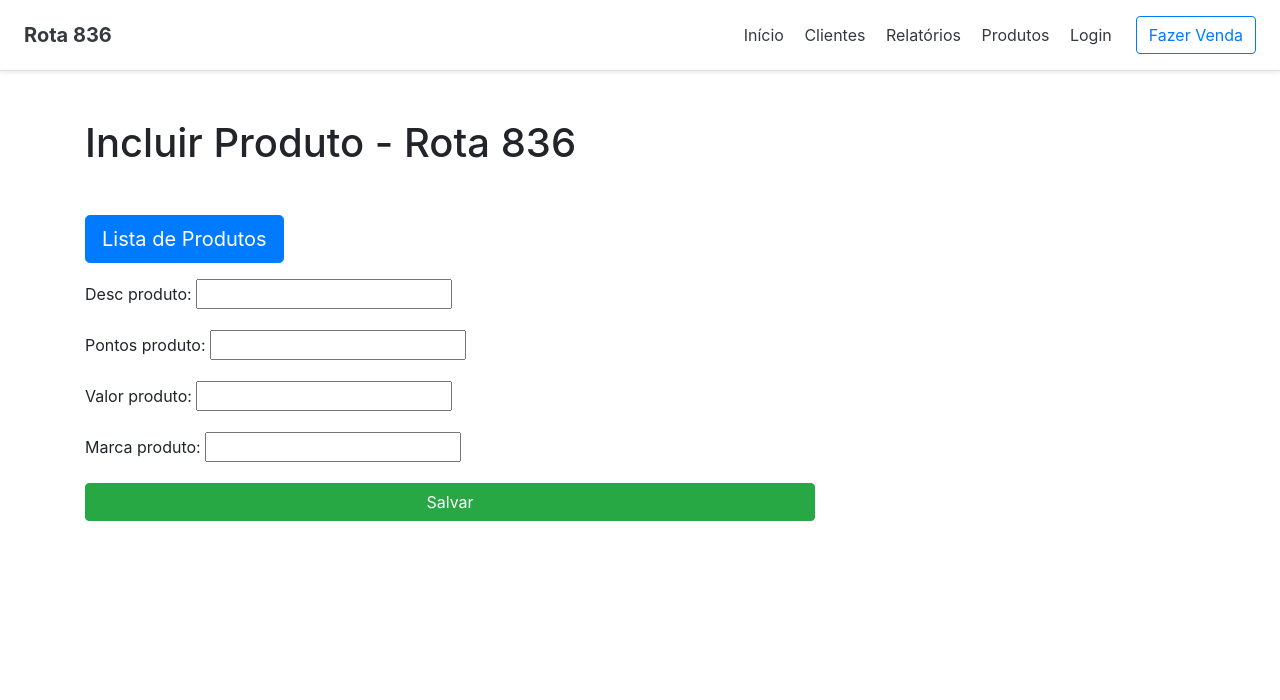
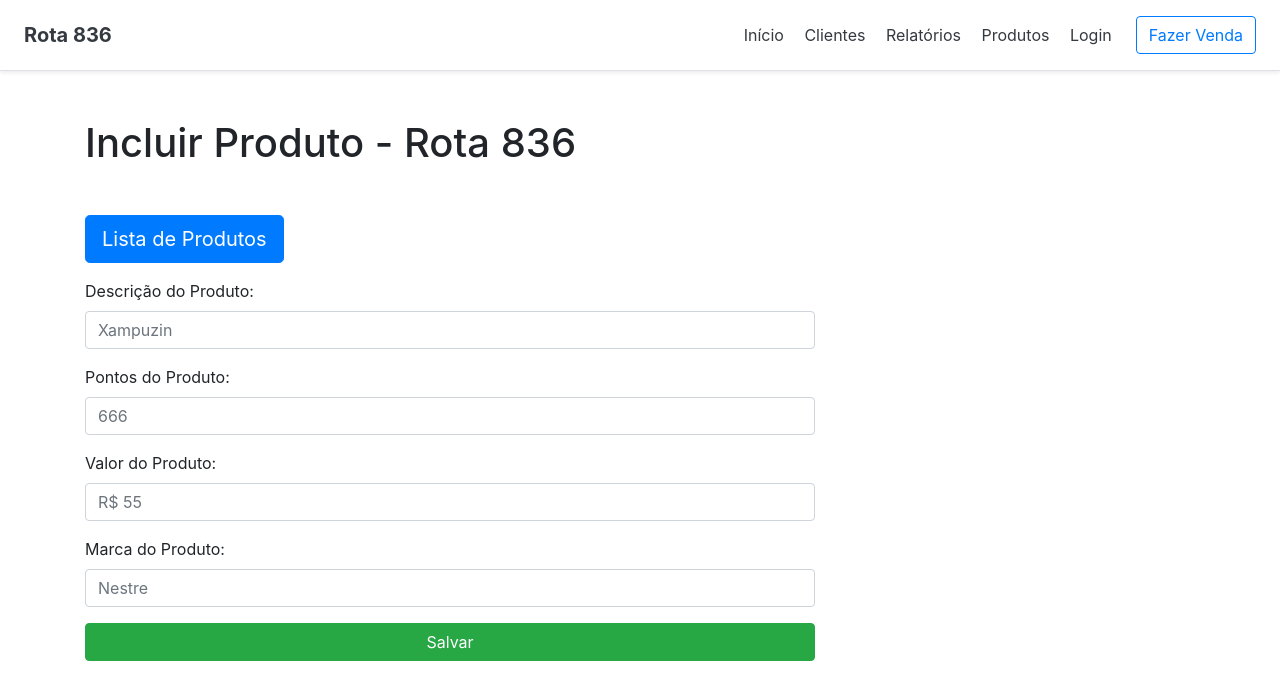
Before and after one commit to joobond/projeto_salao, a Django app: page /salao/produto/incluir/ in a window 1280 px wide. Shown: the top 700 px of the page. Run offline with Django 3.2, Linux system fonts and the light colour scheme; some libraries are stand-ins or nearby versions.

Commit message:
Forms arrumados

```diff
--- a/projeto/salao/forms.py
+++ b/projeto/salao/forms.py
@@ -2,23 +2,41 @@ from django import forms
 from salao.models import Cliente, Venda, Reserva, Servico, Produto
 
 class ClienteForm(forms.ModelForm):
+    def __init__(self, *args, **kwargs):
+        super(ClienteForm, self).__init__(*args, **kwargs)
+        self.fields['nome_cliente'].widget.attrs = {'class': 'form-group form-control', 'type':'text', 'placeholder':'Joãzinho'}
+        self.fields['telefone_cliente'].widget.attrs = {'class': 'form-group form-control', 'type':'phone', 'placeholder':'(##) # ####-####'}
+        self.fields['instagram_cliente'].widget.attrs = {'class': 'form-group form-control', 'type':'text', 'placeholder':'@usuario'}
+        self.fields['bairro_cliente'].widget.attrs = {'class': 'form-group form-control', 'type':'address', 'placeholder':'Centro'}
+
+
     class Meta:
         model= Cliente
-        nome_cliente = forms.CharField(label='Nome do Cliente', max_length=255, widget=forms.TextInput(
-            attrs={'class': 'form-control', 'placeholder': 'Joaquim Osório'}))
-        telefone_cliente = forms.CharField(label='Telefone do Cliente', max_length=255, widget=forms.TextInput(
-            attrs={'class': 'form-control', 'placeholder': '(##) # #### - ####', 'type':'phone'}))
-        instagram_cliente = forms.CharField(label='Instagram do Cliente', max_length=255, widget=forms.TextInput(
-            attrs={'class': 'form-control', 'placeholder': '@joazinho123'}))
-        bairro_cliente = forms.CharField(label='Bairro do Cliente', max_length=255, widget=forms.TextInput(
-            attrs={'class': 'form-control', 'placeholder': 'Industrial'}))
-        fields = '__all__'
-            # fields = ('nome_cliente', 'telefone_cliente', 'instagram_cliente', 'bairro_cliente',)
+        fields = ['nome_cliente', 'telefone_cliente', 'instagram_cliente', 'bairro_cliente']
+        labels = {
+            'nome_cliente':'Nome do Cliente',
+            'telefone_cliente':'Telefone do Cliente',
+            'instagram_cliente':'Instagram do Cliete',
+            'bairro_cliente':'Bairro do Cliente',
+        }
 
 class ProdutoForm(forms.ModelForm):
+    def __init__(self, *args, **kwargs):
+        super(ProdutoForm, self).__init__(*args, **kwargs)
+        self.fields['desc_produto'].widget.attrs = {'class': 'form-group form-control', 'type':'text', 'placeholder':'Xampuzin'}
+        self.fields['pontos_produto'].widget.attrs = {'class': 'form-group form-control', 'type':'number', 'placeholder':'666'}
+        self.fields['valor_produto'].widget.attrs = {'class': 'form-group form-control', 'type':'number', 'placeholder':'R$ 55'}
+        self.fields['marca_produto'].widget.attrs = {'class': 'form-group form-control', 'type':'text', 'placeholder':'Nestre'}
+
     class Meta:
         model = Produto
         fields = ('desc_produto', 'pontos_produto', 'valor_produto', 'marca_produto',)
+        labels = {
+            'desc_produto':'Descrição do Produto',
+            'pontos_produto': 'Pontos do Produto',
+            'valor_produto':'Valor do Produto',
+            'marca_produto':'Marca do Produto',
+        }
 
 class ServicoForm(forms.ModelForm):
     class Meta:
--- a/projeto/salao/static/js/estilizacao.js
+++ /dev/null
@@ -1,13 +0,0 @@
-// Campos para estilizar do formulário de incluir cliente
-
-document.querySelector("#id_nome_cliente").className="form-control";
-document.querySelector("#id_telefone_cliente").className="form-control";
-document.querySelector("#id_instagram_cliente").className="form-control";
-document.querySelector("#id_bairro_cliente").className="form-control";
-
-// Campos para estilizar do formulário de incluir produto
-
-document.querySelector("#id_desc_produto").className="form-control";
-document.querySelector("#id_pontos_produto").className="form-control";
-document.querySelector("#id_marca_produto").className="form-control";
-document.querySelector("#id_valor_produto").className="form-control";
--- a/projeto/salao/templates/salao/base.html
+++ b/projeto/salao/templates/salao/base.html
@@ -34,6 +34,5 @@
     <script src="https://cdnjs.cloudflare.com/ajax/libs/popper.js/1.14.7/umd/popper.min.js" integrity="sha384-UO2eT0CpHqdSJQ6hJty5KVphtPhzWj9WO1clHTMGa3JDZwrnQq4sF86dIHNDz0W1" crossorigin="anonymous"></script>
     <script src="https://stackpath.bootstrapcdn.com/bootstrap/4.3.1/js/bootstrap.min.js" integrity="sha384-JjSmVgyd0p3pXB1rRibZUAYoIIy6OrQ6VrjIEaFf/nJGzIxFDsf4x0xIM+B07jRM" crossorigin="anonymous"></script>
     <script src="{% static 'js/funcoes.js' %}"></script>
-    <script src="{% static 'js/estilizacao.js' %}"></script>
   </body>
 </html>
--- a/projeto/salao/templates/salao/cliente/listar.html
+++ b/projeto/salao/templates/salao/cliente/listar.html
@@ -1,4 +1,5 @@
 {% extends '../base.html' %}
+{% load staticfiles %}
 {% block titulo_pagina %}
     Lista Clientes
 {% endblock titulo_pagina %}
@@ -7,7 +8,7 @@
 {% endblock h1_pagina %}
 {% block content %}
     {% if error_message %}<p><strong>{{ error_message }}</strong></p>{% endif %}
-    <a href="{% url 'salao:incluir_cliente' %}"><button class="btn btn-success btn-lg mb-3">Novo Cliente</button></a>
+    <a href="{% url 'salao:incluir_cliente' %}"><button class="btn btn-success btn-lg mb-3"><img src="{% static 'img/cliente.svg' %}" height="30px" width="30px"> Novo Cliente</button></a>
         <table class="table table-striped">
             <thead>
                 <tr>
--- a/projeto/salao/templates/salao/produto/incluir.html
+++ b/projeto/salao/templates/salao/produto/incluir.html
@@ -1,4 +1,5 @@
 {% extends '../base.html' %}
+{% load staticfiles %}
 {% block h1_pagina %}
     Incluir Produto - Rota 836
 {% endblock h1_pagina %}
--- a/projeto/salao/templates/salao/produto/listar.html
+++ b/projeto/salao/templates/salao/produto/listar.html
@@ -8,7 +8,7 @@
 {% endblock h1_pagina %}
 {% block content %}
     {% if error_message %}<p><strong>{{ error_message }}</strong></p>{% endif %}
-    <a href="{% url 'salao:incluir_produto' %}"><button class="btn btn-success btn-lg mb-3"><img href="{% static 'img/produto.svg' %}" width="15px" height="15px"> Novo Produto</button></a>
+    <a href="{% url 'salao:incluir_produto' %}"><button class="btn btn-success btn-lg mb-3"><img src="{% static 'img/produto.svg' %}" width="30px" height="30px"> Novo Produto</button></a>
         <table class="table table-striped">
             <thead>
                 <tr>
--- a/projeto/salao/views.py
+++ b/projeto/salao/views.py
@@ -11,29 +11,64 @@ from salao.models import Cliente, Servico, Produto
 class Index(TemplateView):
   template_name = "salao/index.html"
 
-class DetailViewCliente(generic.DetailView):
-    model = Cliente
-    template_name = 'salao/cliente/detalhes.html'
-
-class DetailViewServico(generic.DetailView):
-    model = Servico
-    template_name = 'salao/servico/detalhes.html'
-
+# Produto
 class DetailViewProduto(generic.DetailView):
     model = Produto
     template_name = 'salao/produto/detalhes.html'
-
-class ListarClientes(ListView):
-    template_name = 'salao/cliente/listar.html'
-    model = Cliente
-    context_object_name = 'clientes'
-    paginate_by=10
 
 
 class ListarProdutos(ListView):
     template_name = 'salao/produto/listar.html'
     model = Produto
     context_object_name = 'produtos'
+    paginate_by=10
+
+
+def IncluirProduto(request):
+    template_name = 'salao/produto/incluir.html'
+    if request.method == "POST":
+        form = ProdutoForm(request.POST)
+        produto = form.save(commit=False)
+        produto.save()
+        return HttpResponseRedirect(reverse('salao:listar_produtos'))
+    else:
+        form = ProdutoForm()
+        return render(request, template_name, {'form': form})
+
+
+def DeletarProduto(request):
+    template_name='salao/produto/listar.html'
+    if request.method == "POST":
+        produto = Produto.objects.get(pk=request.POST.get("id"))
+        produto.delete()
+        return redirect("salao:listar_produtos")
+
+
+def EditarProduto(request, pk):
+    template_name = 'salao/produto/incluir.html'
+    produto = get_object_or_404(Produto, pk=pk)
+
+    if request.method == "POST":
+        form = ProdutoForm(request.POST)
+        produto = form.save(commit=False)
+        produto.pk = pk
+        produto.save()
+        return HttpResponseRedirect(reverse('salao:listar_produtos'))
+    else:
+        form = ProdutoForm(instance=produto)
+        return render(request, template_name, {'form': form, 'editar':True, 'produto':produto})
+
+
+# Cliente
+class DetailViewCliente(generic.DetailView):
+    model = Cliente
+    template_name = 'salao/cliente/detalhes.html'
+
+
+class ListarClientes(ListView):
+    template_name = 'salao/cliente/listar.html'
+    model = Cliente
+    context_object_name = 'clientes'
     paginate_by=10
 
 
@@ -72,39 +107,10 @@ def DeletarCliente(request):
         return redirect("salao:listar_clientes")
 
 
-def IncluirProduto(request):
-    template_name = 'salao/produto/incluir.html'
-    if request.method == "POST":
-        form = ProdutoForm(request.POST)
-        produto = form.save(commit=False)
-        produto.save()
-        return redirect("salao:detalhes_produto", pk=produto.pk)
-    else:
-        form = ProdutoForm()
-        return render(request, template_name, {'form': form})
-
-
-def DeletarProduto(request):
-    template_name='salao/produto/listar.html'
-    if request.method == "POST":
-        produto = Produto.objects.get(pk=request.POST.get("id"))
-        produto.delete()
-        return redirect("salao:listar_produtos")
-
-
-def EditarProduto(request, pk):
-    template_name = 'salao/produto/incluir.html'
-    produto = get_object_or_404(Produto, pk=pk)
-
-    if request.method == "POST":
-        form = ProdutoForm(request.POST)
-        produto = form.save(commit=False)
-        produto.pk = pk
-        produto.save()
-        return HttpResponseRedirect(reverse('salao:listar_produtos'))
-    else:
-        form = ProdutoForm(instance=produto)
-        return render(request, template_name, {'form': form, 'editar':True, 'produto':produto})
+# Serviço
+class DetailViewServico(generic.DetailView):
+    model = Servico
+    template_name = 'salao/servico/detalhes.html'
 
 
 def IncluirServico(request):
```
Also changed, not shown: projeto/db.sqlite3.
